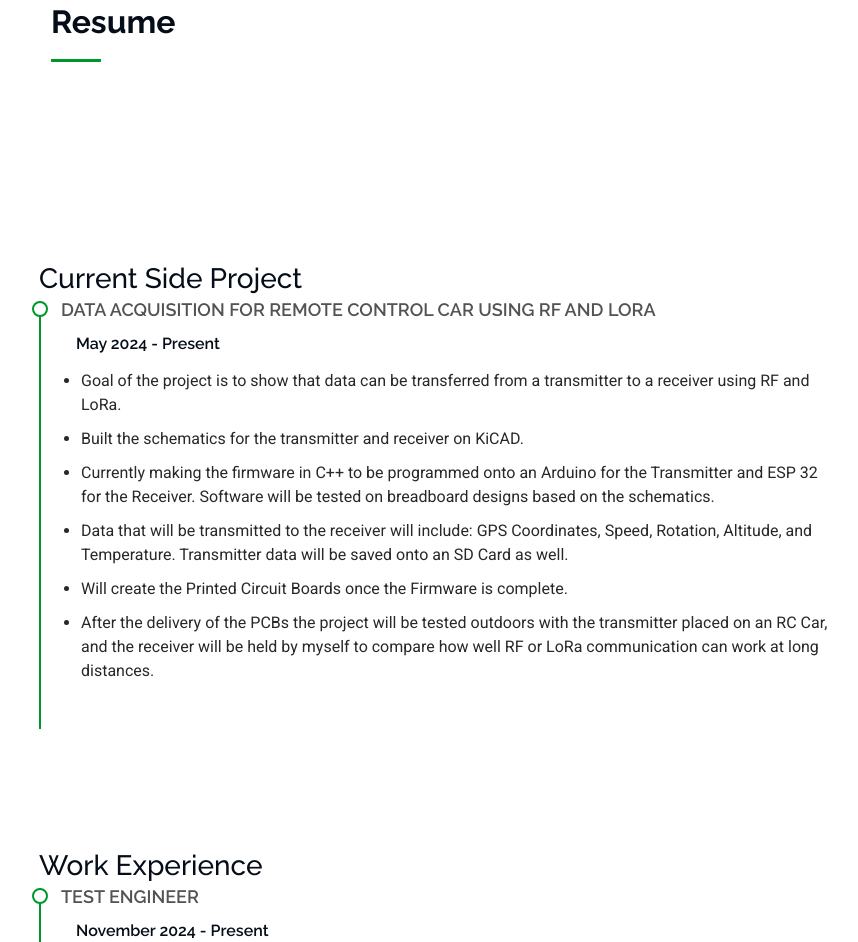
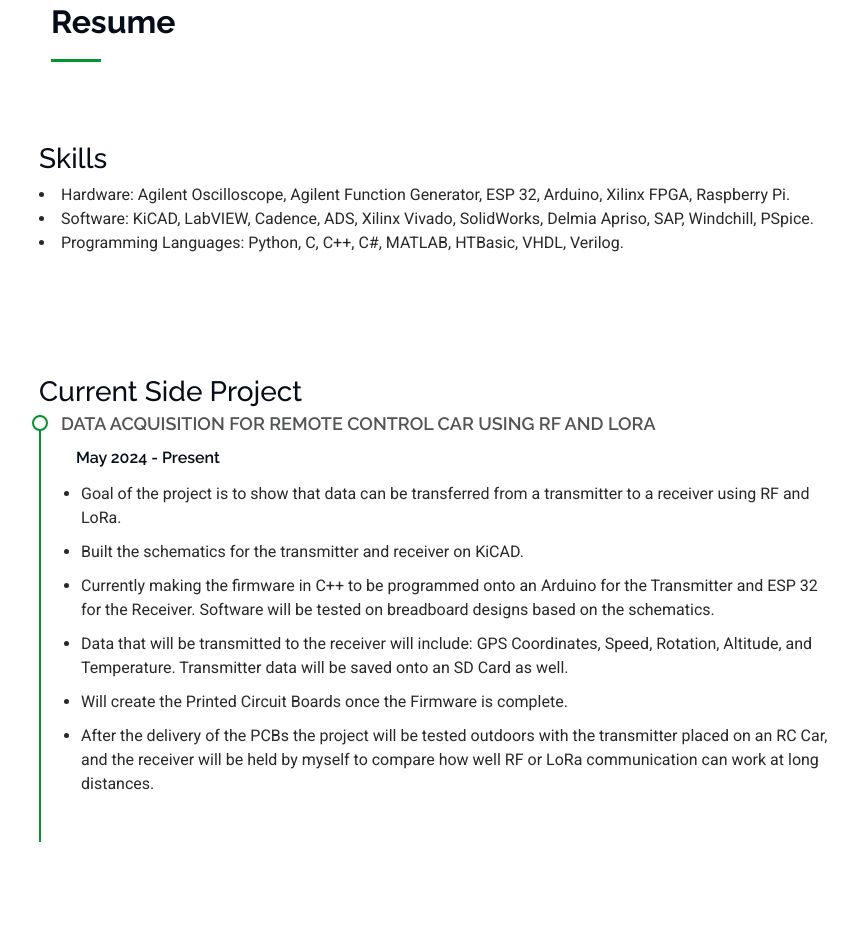
Before and after one commit to Dov-Cattan/Portfolio, a plain HTML site: page index.html in a window 1280 px wide. Shown: the part 1211-2153 px from the top of the page, without its empty margins (273-1131 px from the left). Drawn offline with Linux system fonts and the light colour scheme.

Commit message:
Update index.html

```diff
--- a/index.html
+++ b/index.html
@@ -123,6 +123,10 @@
 
 
 
+             <h3 class="Skills">Skills</h3>
+              <li>Hardware: Agilent Oscilloscope, Agilent Function Generator, ESP 32, Arduino, Xilinx FPGA, Raspberry Pi.</li>
+              <li>Software: KiCAD, LabVIEW, Cadence, ADS, Xilinx Vivado, SolidWorks, Delmia Apriso, SAP, Windchill, PSpice.</li>
+              <li>Programming Languages: Python, C, C++, C#, MATLAB, HTBasic, VHDL, Verilog.</li>
 
 
          <section id = "Current Side Project"> </section>
```
